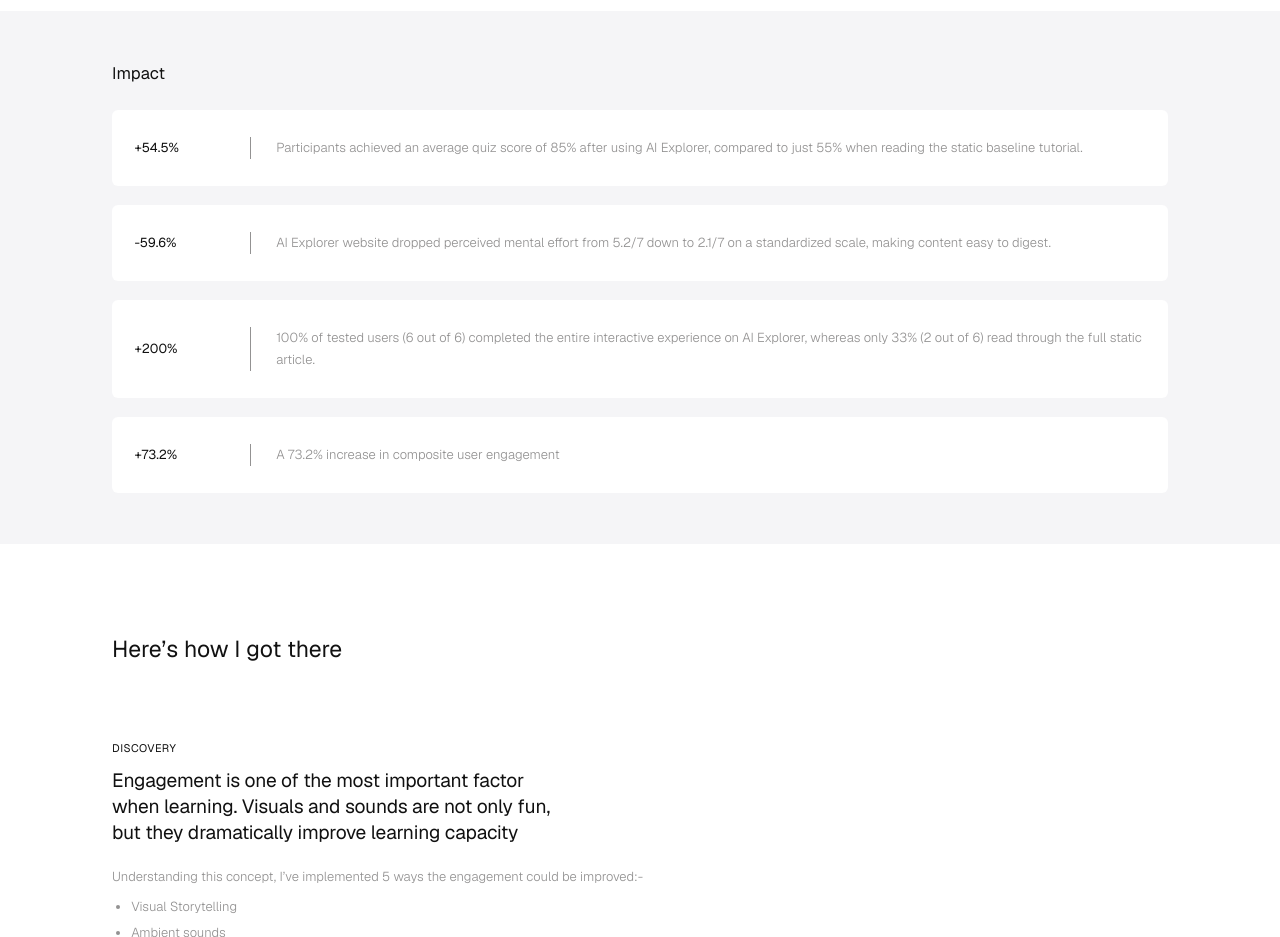
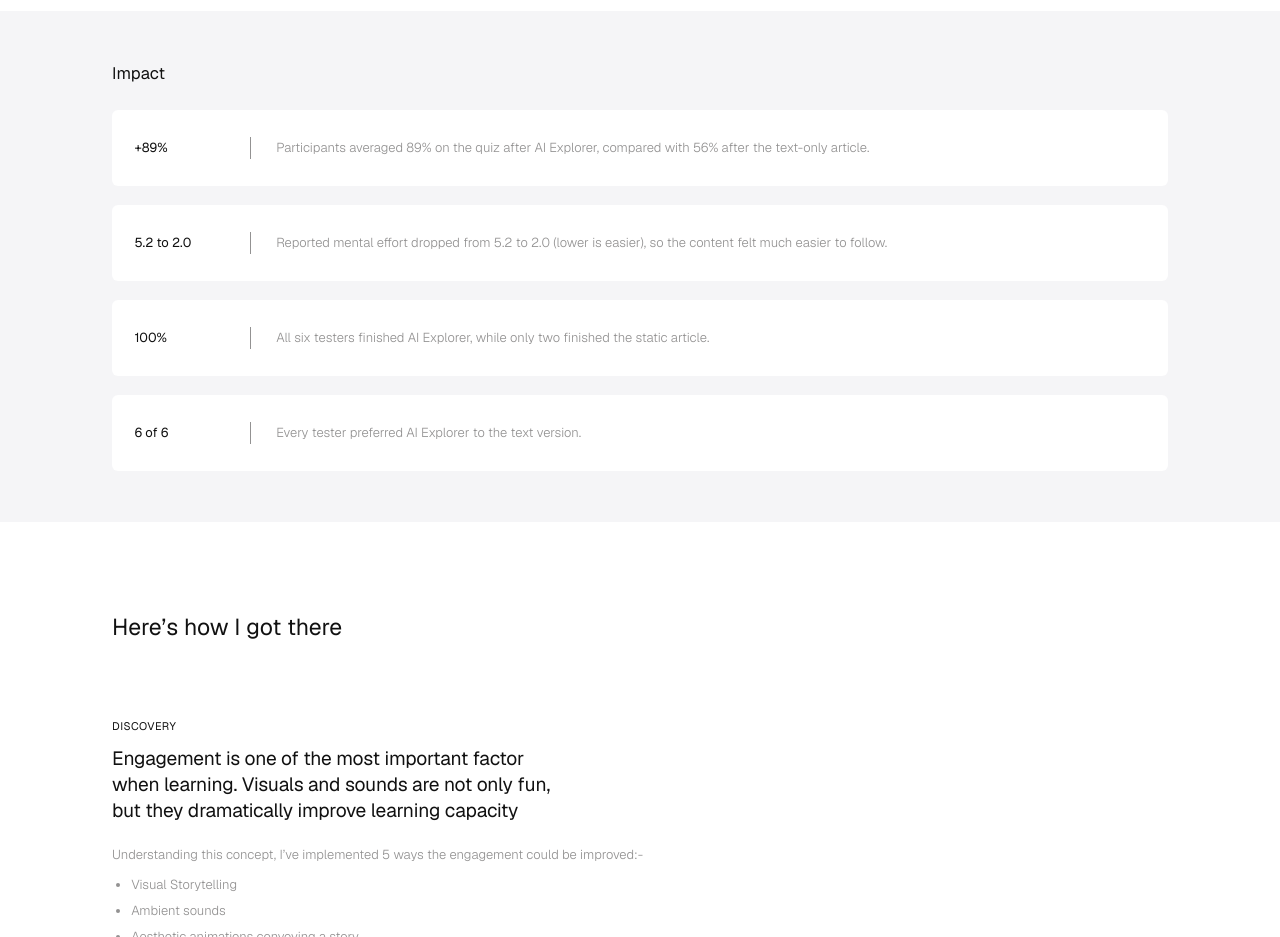
Before and after one commit to Pradhyuman2005/Portfolio-website, a plain HTML site: page web-project1.html in a window 1280 px wide. Shown: the part 1160-2097 px from the top of the page. Drawn offline with nearby package versions, Linux system fonts and the light colour scheme.

```diff
--- a/web-project1.html
+++ b/web-project1.html
@@ -69,10 +69,10 @@
             <div class="container">
                 <h2 class="band-title">Impact</h2>
                 <ul class="stats">
-                    <li><strong>+54.5%</strong><span>Participants achieved an average quiz score of 85% after using AI Explorer, compared to just 55% when reading the static baseline tutorial.</span></li>
-                    <li><strong>-59.6%</strong><span>AI Explorer website dropped perceived mental effort from 5.2/7 down to 2.1/7 on a standardized scale, making content easy to digest.</span></li>
-                    <li><strong>+200%</strong><span>100% of tested users (6 out of 6) completed the entire interactive experience on AI Explorer, whereas only 33% (2 out of 6) read through the full static article.</span></li>
-                    <li><strong>+73.2%</strong><span>A 73.2% increase in composite user engagement</span></li>
+                    <li><strong>+89%</strong><span>Participants averaged 89% on the quiz after AI Explorer, compared with 56% after the text-only article.</span></li>
+                    <li><strong>5.2 to 2.0</strong><span>Reported mental effort dropped from 5.2 to 2.0 (lower is easier), so the content felt much easier to follow.</span></li>
+                    <li><strong>100%</strong><span>All six testers finished AI Explorer, while only two finished the static article.</span></li>
+                    <li><strong>6 of 6</strong><span>Every tester preferred AI Explorer to the text version.</span></li>
                 </ul>
             </div>
         </section>
@@ -239,7 +239,7 @@
             <section class="section refs" id="references">
                 <p class="eyebrow">UX Research report</p>
                 <ol class="text">
-                    <li><a href="https://drive.google.com/file/d/1YELfPtrWsnZyFhSo7kEbMImb8LUPlDMG/view?usp=sharing" target="_blank" rel="noopener noreferrer">Detailed Testing report</a></li>
+                    <li><a href="https://drive.google.com/file/d/1z7iA9cK2tb5teT8R5sldSY-49ZkB60qp/view?usp=sharing" target="_blank" rel="noopener noreferrer">Detailed Testing report</a></li>
                 </ol>
             </section>
         </div>
```
